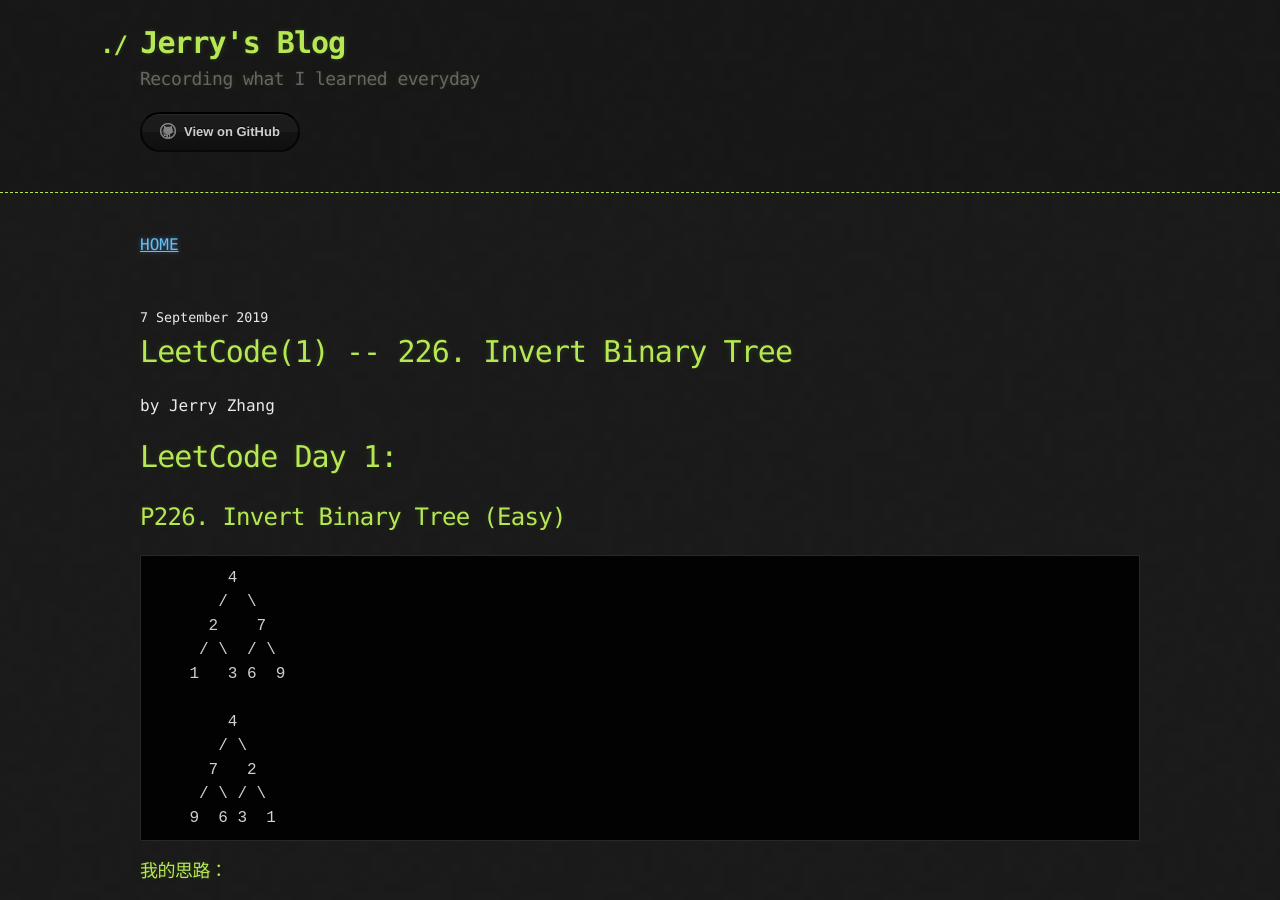
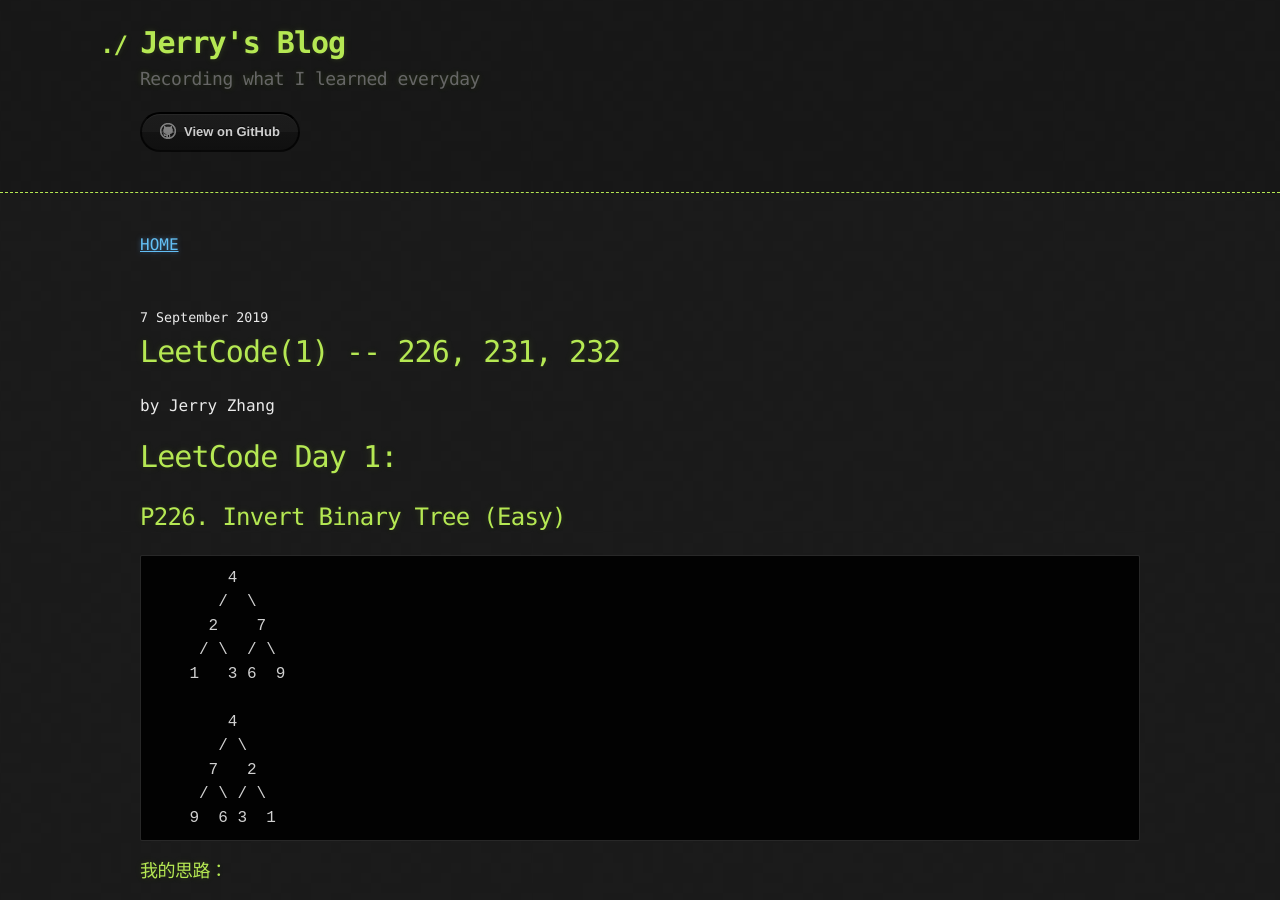
Before and after one commit to Jerry4013/Github-blog, a Jekyll site: the page built from _posts/2019-09-07-LeetCode-1.md, in a window 1280 px wide and 900 px high. Built offline with Jekyll 4.4.1, drawn with Linux system fonts in a browser that asks for light colours; our own code applies the rules of GitHub Pages for plain Markdown files; comment, search, counter and statistics services are not loaded.

Commit message:
bundle update

```diff
--- a/Gemfile
+++ b/Gemfile
@@ -7,3 +7,5 @@
 gem 'jekyll-redirect-from'
 
 gem "jekyll-github-metadata"
+
+gem 'rubocop-performance'
--- a/_posts/2019-09-07-LeetCode-1.md
+++ b/_posts/2019-09-07-LeetCode-1.md
@@ -1,5 +1,5 @@
 ---
-title:  "LeetCode(1) -- 226. Invert Binary Tree"
+title:  "LeetCode(1) -- 226, 231, 232"
 tags: LeetCode
 ---
 
@@ -138,7 +138,7 @@
 
 用Stack实现Queue
 
-###我的思路：
+### 我的思路：
 
 准备两个stack,第二个作为暂存区，每次push, 都把第一个stack暂存到第二个stack, 然后把新加的值放到最底下，再把stack2里的数搬运回来。
 
```
Also changed, not shown: .rubocop.yml, Gemfile.lock.
